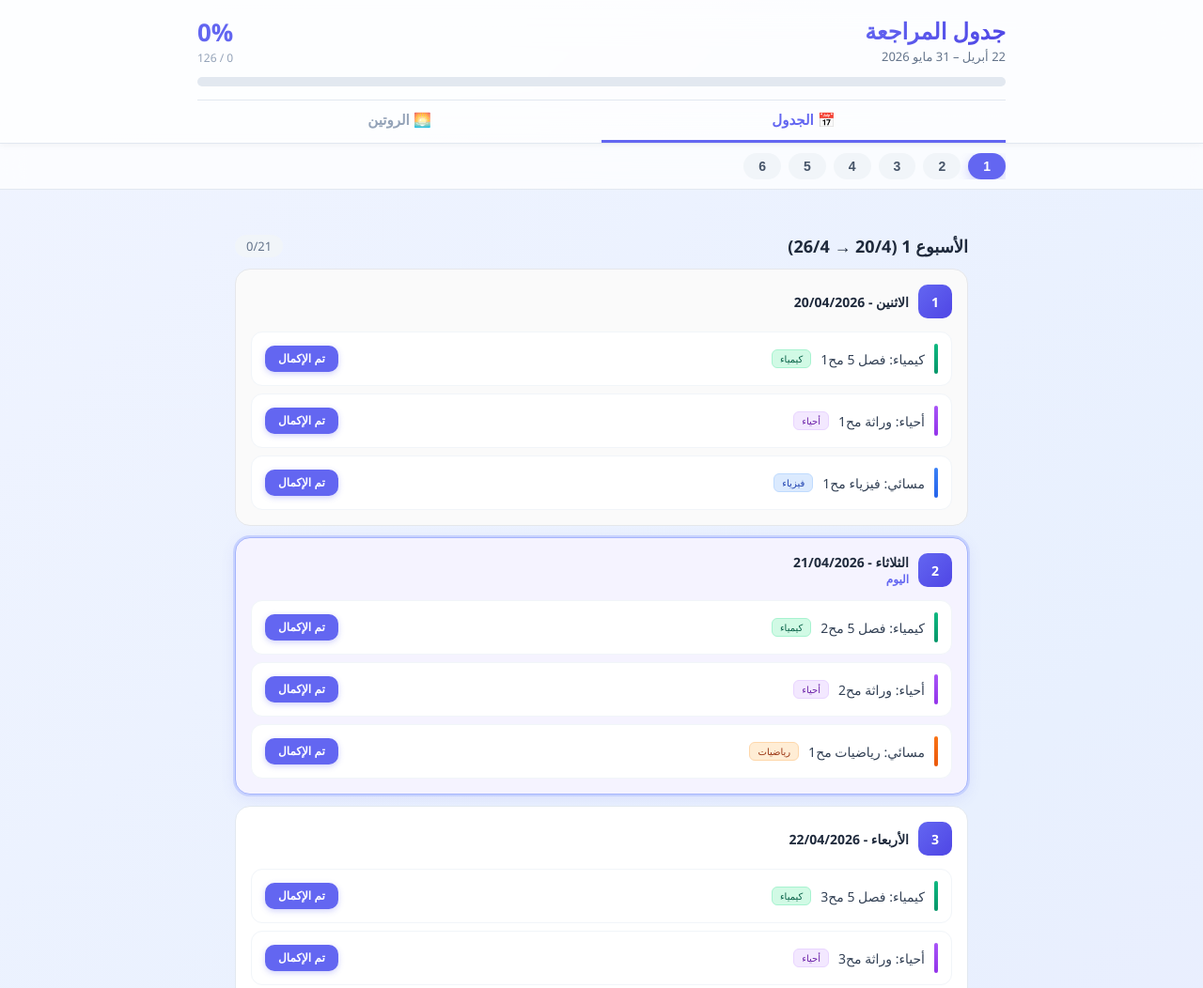
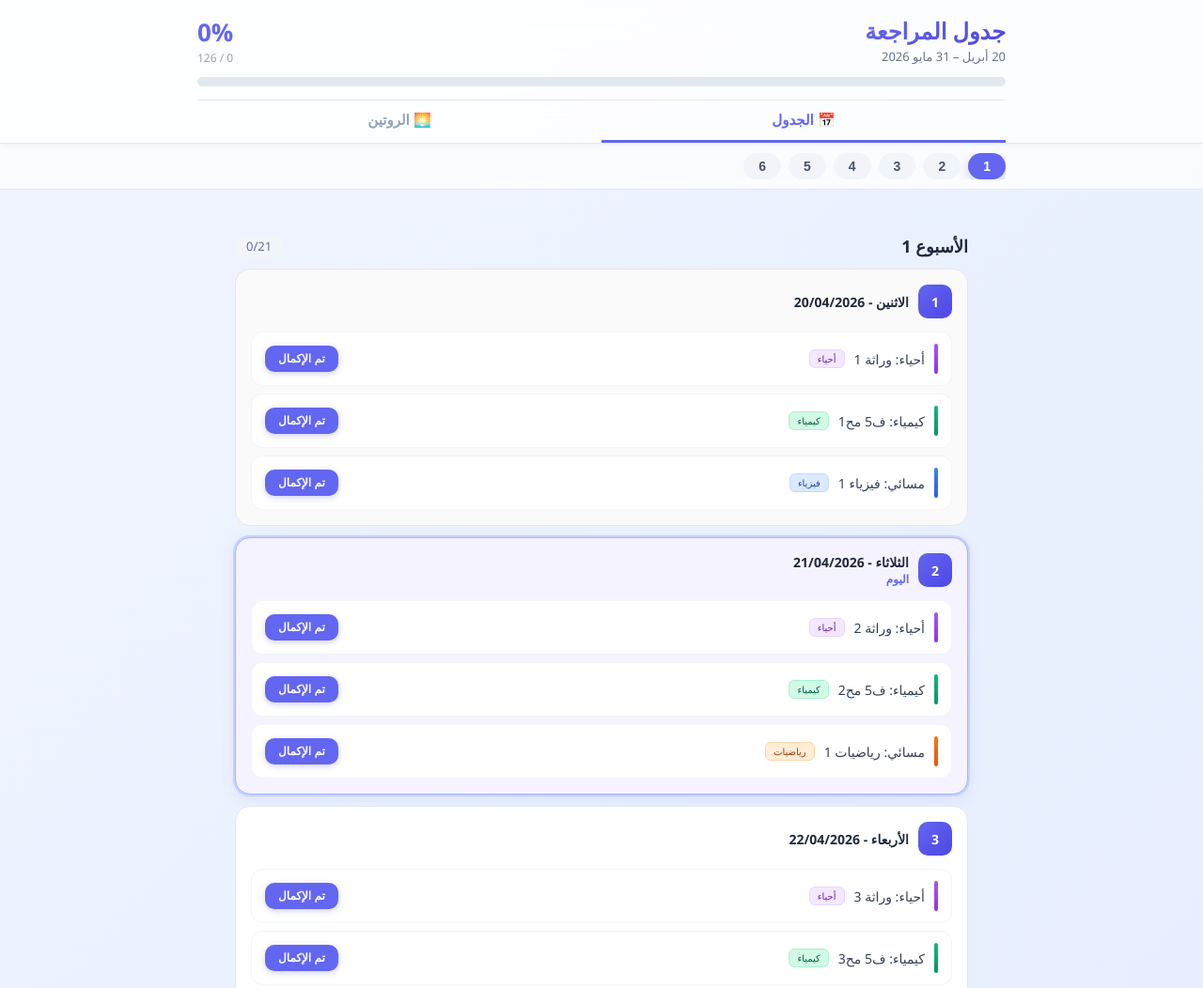
Before and after one commit to yassinmohammed2009/Drasa20, a plain HTML site: page index.html in a window 1280 px wide. Shown: the top 1052 px of the page at 94% size. Drawn offline with Linux system fonts and the light colour scheme.

Commit message:
Update index.html

```diff
--- a/index.html
+++ b/index.html
@@ -357,7 +357,7 @@
     <div class="header-top">
       <div>
         <div class="site-title">جدول المراجعة</div>
-        <div class="site-subtitle">22 أبريل – 31 مايو 2026</div>
+        <div class="site-subtitle">20 أبريل – 31 مايو 2026</div>
       </div>
       <div class="progress-stat" id="progressWrap">
         <div class="progress-percent" id="progressPercent">0%</div>
@@ -571,58 +571,58 @@
 
   const TASKS = [
     // الأسبوع 1 (20/4 – 26/4)
-    { date:"2026-04-20", week:1, weekLabel:"الأسبوع 1 (20/4 → 26/4)", day:1,  subjects:["كيمياء: فصل 5 مح1","أحياء: وراثة مح1","مسائي: فيزياء مح1"] },
-    { date:"2026-04-21", week:1, weekLabel:"الأسبوع 1 (20/4 → 26/4)", day:2,  subjects:["كيمياء: فصل 5 مح2","أحياء: وراثة مح2","مسائي: رياضيات مح1"] },
-    { date:"2026-04-22", week:1, weekLabel:"الأسبوع 1 (20/4 → 26/4)", day:3,  subjects:["كيمياء: فصل 5 مح3","أحياء: وراثة مح3","مسائي: فيزياء مح2"] },
-    { date:"2026-04-23", week:1, weekLabel:"الأسبوع 1 (20/4 → 26/4)", day:4,  subjects:["كيمياء: فصل 5 مح4","أحياء: وراثة مح4","مسائي: رياضيات مح2"] },
-    { date:"2026-04-24", week:1, weekLabel:"الأسبوع 1 (20/4 → 26/4)", day:5,  subjects:["كيمياء: فصل 5 مح5","أحياء: وراثة مح5","مسائي: فيزياء مح3"] },
-    { date:"2026-04-25", week:1, weekLabel:"الأسبوع 1 (20/4 → 26/4)", day:6,  subjects:["كيمياء: فصل 5 مح6","أحياء: وراثة مح6","مسائي: رياضيات مح3"] },
-    { date:"2026-04-26", week:1, weekLabel:"الأسبوع 1 (20/4 → 26/4)", day:7,  subjects:["كيمياء: فصل 5 مح7","أحياء: وراثة مح7","مسائي: عربي مح1"] },
+    { date:"2026-04-20", week:1, weekLabel:"الأسبوع 1", day:1,  subjects:["أحياء: وراثة 1","كيمياء: ف5 مح1","مسائي: فيزياء 1"] },
+    { date:"2026-04-21", week:1, weekLabel:"الأسبوع 1", day:2,  subjects:["أحياء: وراثة 2","كيمياء: ف5 مح2","مسائي: رياضيات 1"] },
+    { date:"2026-04-22", week:1, weekLabel:"الأسبوع 1", day:3,  subjects:["أحياء: وراثة 3","كيمياء: ف5 مح3","مسائي: فيزياء 2"] },
+    { date:"2026-04-23", week:1, weekLabel:"الأسبوع 1", day:4,  subjects:["أحياء: وراثة 4","كيمياء: ف5 مح4","مسائي: رياضيات 2"] },
+    { date:"2026-04-24", week:1, weekLabel:"الأسبوع 1", day:5,  subjects:["أحياء: وراثة 5","كيمياء: ف5 مح5","مسائي: فيزياء 3"] },
+    { date:"2026-04-25", week:1, weekLabel:"الأسبوع 1", day:6,  subjects:["أحياء: وراثة 6","كيمياء: ف5 مح6","مسائي: رياضيات 3"] },
+    { date:"2026-04-26", week:1, weekLabel:"الأسبوع 1", day:7,  subjects:["أحياء: مراجعة","كيمياء: مراجعة","مسائي: عربي"] },
 
     // الأسبوع 2 (27/4 – 3/5)
-    { date:"2026-04-27", week:2, weekLabel:"الأسبوع 2 (27/4 → 3/5)", day:8,  subjects:["كيمياء: فصل 5 مح8","أحياء: وراثة مح8","مسائي: فيزياء مح4"] },
-    { date:"2026-04-28", week:2, weekLabel:"الأسبوع 2 (27/4 → 3/5)", day:9,  subjects:["كيمياء: فصل 5 مح9","أحياء: وراثة مح9","مسائي: رياضيات مح4"] },
-    { date:"2026-04-29", week:2, weekLabel:"الأسبوع 2 (27/4 → 3/5)", day:10, subjects:["كيمياء: فصل 5 مح10","أحياء: وراثة مح10","مسائي: فيزياء مح5"] },
-    { date:"2026-04-30", week:2, weekLabel:"الأسبوع 2 (27/4 → 3/5)", day:11, subjects:["كيمياء: فصل 5 مح11","أحياء: وراثة مح11","مسائي: رياضيات مح5"] },
-    { date:"2026-05-01", week:2, weekLabel:"الأسبوع 2 (27/4 → 3/5)", day:12, subjects:["كيمياء: فصل 6 مح1","أحياء: وراثة مح12","مسائي: فيزياء مح6"] },
-    { date:"2026-05-02", week:2, weekLabel:"الأسبوع 2 (27/4 → 3/5)", day:13, subjects:["كيمياء: فصل 6 مح2","أحياء: وراثة مح13","مسائي: رياضيات مح6"] },
-    { date:"2026-05-03", week:2, weekLabel:"الأسبوع 2 (27/4 → 3/5)", day:14, subjects:["كيمياء: فصل 6 مح3","أحياء: وراثة مح14","مسائي: عربي مح2"] },
+    { date:"2026-04-27", week:2, weekLabel:"الأسبوع 2", day:8,  subjects:["أحياء: مراجعة وراثة","كيمياء: ف5 مح7","مسائي: فيزياء 4"] },
+    { date:"2026-04-28", week:2, weekLabel:"الأسبوع 2", day:9,  subjects:["أحياء: مراجعة وراثة","كيمياء: ف5 مح8","مسائي: رياضيات 4"] },
+    { date:"2026-04-29", week:2, weekLabel:"الأسبوع 2", day:10, subjects:["أحياء: مراجعة وراثة","كيمياء: ف5 مح9","مسائي: فيزياء 5"] },
+    { date:"2026-04-30", week:2, weekLabel:"الأسبوع 2", day:11, subjects:["أحياء: مراجعة وراثة","كيمياء: ف5 مح10","مسائي: رياضيات 5"] },
+    { date:"2026-05-01", week:2, weekLabel:"الأسبوع 2", day:12, subjects:["أحياء: مراجعة وراثة","كيمياء: ف5 مح11","مسائي: فيزياء 6"] },
+    { date:"2026-05-02", week:2, weekLabel:"الأسبوع 2", day:13, subjects:["أحياء: مراجعة وراثة","كيمياء: ف5 مح12","مسائي: رياضيات 6"] },
+    { date:"2026-05-03", week:2, weekLabel:"الأسبوع 2", day:14, subjects:["أحياء: مراجعة","كيمياء: مراجعة","مسائي: عربي"] },
 
     // الأسبوع 3 (4/5 – 10/5)
-    { date:"2026-05-04", week:3, weekLabel:"الأسبوع 3 (4/5 → 10/5)", day:15, subjects:["كيمياء: فصل 6 مح4","أحياء: وراثة مح15","مسائي: فيزياء مح7"] },
-    { date:"2026-05-05", week:3, weekLabel:"الأسبوع 3 (4/5 → 10/5)", day:16, subjects:["كيمياء: فصل 6 مح5","أحياء: وراثة مح16","مسائي: رياضيات مح7"] },
-    { date:"2026-05-06", week:3, weekLabel:"الأسبوع 3 (4/5 → 10/5)", day:17, subjects:["كيمياء: فصل 6 مح6","أحياء: وراثة مح17","مسائي: فيزياء مح8"] },
-    { date:"2026-05-07", week:3, weekLabel:"الأسبوع 3 (4/5 → 10/5)", day:18, subjects:["كيمياء: فصل 6 مح7","أحياء: وراثة مح18","مسائي: رياضيات مح8"] },
-    { date:"2026-05-08", week:3, weekLabel:"الأسبوع 3 (4/5 → 10/5)", day:19, subjects:["كيمياء: فصل 6 مح8","أحياء: وراثة مح19","مسائي: فيزياء مح9"] },
-    { date:"2026-05-09", week:3, weekLabel:"الأسبوع 3 (4/5 → 10/5)", day:20, subjects:["كيمياء: فصل 6 مح9","أحياء: وراثة مح20","مسائي: رياضيات مح9"] },
-    { date:"2026-05-10", week:3, weekLabel:"الأسبوع 3 (4/5 → 10/5)", day:21, subjects:["كيمياء: فصل 6 مح10","أحياء: وراثة مح21","مسائي: عربي مح3"] },
+    { date:"2026-05-04", week:3, weekLabel:"الأسبوع 3", day:15, subjects:["أحياء: مراجعة وراثة","كيمياء: ف5 مح13","مسائي: فيزياء 7"] },
+    { date:"2026-05-05", week:3, weekLabel:"الأسبوع 3", day:16, subjects:["أحياء: مراجعة وراثة","كيمياء: ف5 مح14","مسائي: رياضيات 7"] },
+    { date:"2026-05-06", week:3, weekLabel:"الأسبوع 3", day:17, subjects:["أحياء: مراجعة وراثة","كيمياء: ف5 مح15","مسائي: فيزياء 8"] },
+    { date:"2026-05-07", week:3, weekLabel:"الأسبوع 3", day:18, subjects:["أحياء: مراجعة وراثة","كيمياء: ف5 مح16","مسائي: رياضيات 8"] },
+    { date:"2026-05-08", week:3, weekLabel:"الأسبوع 3", day:19, subjects:["أحياء: مراجعة وراثة","كيمياء: ف5 مح17","مسائي: فيزياء 9"] },
+    { date:"2026-05-09", week:3, weekLabel:"الأسبوع 3", day:20, subjects:["أحياء: مراجعة وراثة","كيمياء: ف5 مح18","مسائي: رياضيات 9"] },
+    { date:"2026-05-10", week:3, weekLabel:"الأسبوع 3", day:21, subjects:["أحياء: مراجعة","كيمياء: مراجعة","مسائي: عربي"] },
 
     // الأسبوع 4 (11/5 – 17/5)
-    { date:"2026-05-11", week:4, weekLabel:"الأسبوع 4 (11/5 → 17/5)", day:22, subjects:["كيمياء: فصل 6 مح11","أحياء: وراثة مح22","مسائي: فيزياء مح10"] },
-    { date:"2026-05-12", week:4, weekLabel:"الأسبوع 4 (11/5 → 17/5)", day:23, subjects:["كيمياء: فصل 6 مح12","أحياء: وراثة مح23","مسائي: رياضيات مح10"] },
-    { date:"2026-05-13", week:4, weekLabel:"الأسبوع 4 (11/5 → 17/5)", day:24, subjects:["كيمياء: فصل 6 مح13","أحياء: وراثة مح24","مسائي: فيزياء مح11"] },
-    { date:"2026-05-14", week:4, weekLabel:"الأسبوع 4 (11/5 → 17/5)", day:25, subjects:["كيمياء: فصل 7 مح1","أحياء: وراثة مح25","مسائي: رياضيات مح11"] },
-    { date:"2026-05-15", week:4, weekLabel:"الأسبوع 4 (11/5 → 17/5)", day:26, subjects:["كيمياء: فصل 7 مح2","أحياء: وراثة مح26","مسائي: فيزياء مح12"] },
-    { date:"2026-05-16", week:4, weekLabel:"الأسبوع 4 (11/5 → 17/5)", day:27, subjects:["كيمياء: فصل 7 مح3","أحياء: وراثة مح27","مسائي: رياضيات مح12"] },
-    { date:"2026-05-17", week:4, weekLabel:"الأسبوع 4 (11/5 → 17/5)", day:28, subjects:["كيمياء: فصل 7 مح4","أحياء: وراثة مح28","مسائي: عربي مح4"] },
+    { date:"2026-05-11", week:4, weekLabel:"الأسبوع 4", day:22, subjects:["أحياء: مراجعة وراثة","كيمياء: ف5 مح19","مسائي: فيزياء 10"] },
+    { date:"2026-05-12", week:4, weekLabel:"الأسبوع 4", day:23, subjects:["أحياء: مراجعة وراثة","كيمياء: ف5 مح20","مسائي: رياضيات 10"] },
+    { date:"2026-05-13", week:4, weekLabel:"الأسبوع 4", day:24, subjects:["أحياء: مراجعة وراثة","كيمياء: ف5 مح21","مسائي: فيزياء 11"] },
+    { date:"2026-05-14", week:4, weekLabel:"الأسبوع 4", day:25, subjects:["أحياء: مراجعة وراثة","كيمياء: ف5 مح22","مسائي: رياضيات 11"] },
+    { date:"2026-05-15", week:4, weekLabel:"الأسبوع 4", day:26, subjects:["أحياء: مراجعة وراثة","كيمياء: ف5 مح23","مسائي: فيزياء 12"] },
+    { date:"2026-05-16", week:4, weekLabel:"الأسبوع 4", day:27, subjects:["أحياء: مراجعة وراثة","كيمياء: ف5 مح24","مسائي: رياضيات 12"] },
+    { date:"2026-05-17", week:4, weekLabel:"الأسبوع 4", day:28, subjects:["أحياء: مراجعة","كيمياء: مراجعة","مسائي: عربي"] },
 
     // الأسبوع 5 (18/5 – 24/5)
-    { date:"2026-05-18", week:5, weekLabel:"الأسبوع 5 (18/5 → 24/5)", day:29, subjects:["كيمياء: فصل 7 مح5","أحياء: وراثة مح29","مسائي: فيزياء مح13"] },
-    { date:"2026-05-19", week:5, weekLabel:"الأسبوع 5 (18/5 → 24/5)", day:30, subjects:["كيمياء: فصل 7 مح6","أحياء: وراثة مح30","مسائي: رياضيات مح13"] },
-    { date:"2026-05-20", week:5, weekLabel:"الأسبوع 5 (18/5 → 24/5)", day:31, subjects:["كيمياء: فصل 7 مح7","أحياء: وراثة مح31","مسائي: فيزياء مح14"] },
-    { date:"2026-05-21", week:5, weekLabel:"الأسبوع 5 (18/5 → 24/5)", day:32, subjects:["كيمياء: فصل 7 مح8","أحياء: وراثة مح32","مسائي: رياضيات مح14"] },
-    { date:"2026-05-22", week:5, weekLabel:"الأسبوع 5 (18/5 → 24/5)", day:33, subjects:["كيمياء: فصل 7 مح9","أحياء: وراثة مح33","مسائي: فيزياء مح15"] },
-    { date:"2026-05-23", week:5, weekLabel:"الأسبوع 5 (18/5 → 24/5)", day:34, subjects:["كيمياء: فصل 7 مح10","أحياء: وراثة مح34","مسائي: رياضيات مح15"] },
-    { date:"2026-05-24", week:5, weekLabel:"الأسبوع 5 (18/5 → 24/5)", day:35, subjects:["كيمياء: فصل 7 مح11","أحياء: وراثة مح35","مسائي: عربي مح5"] },
+    { date:"2026-05-18", week:5, weekLabel:"الأسبوع 5", day:29, subjects:["أحياء: مراجعة وراثة","كيمياء: ف5 مح25","مسائي: فيزياء 13"] },
+    { date:"2026-05-19", week:5, weekLabel:"الأسبوع 5", day:30, subjects:["أحياء: مراجعة وراثة","كيمياء: ف5 مح26","مسائي: رياضيات 13"] },
+    { date:"2026-05-20", week:5, weekLabel:"الأسبوع 5", day:31, subjects:["أحياء: مراجعة وراثة","كيمياء: ف5 مح27","مسائي: فيزياء 14"] },
+    { date:"2026-05-21", week:5, weekLabel:"الأسبوع 5", day:32, subjects:["أحياء: مراجعة وراثة","كيمياء: ف5 مح28","مسائي: رياضيات 14"] },
+    { date:"2026-05-22", week:5, weekLabel:"الأسبوع 5", day:33, subjects:["أحياء: مراجعة وراثة","كيمياء: ف5 مح29","مسائي: فيزياء 15"] },
+    { date:"2026-05-23", week:5, weekLabel:"الأسبوع 5", day:34, subjects:["أحياء: مراجعة وراثة","كيمياء: ف5 مح30","مسائي: رياضيات 15"] },
+    { date:"2026-05-24", week:5, weekLabel:"الأسبوع 5", day:35, subjects:["أحياء: مراجعة","كيمياء: مراجعة","مسائي: عربي"] },
 
-    // الأسبوع 6 (25/5 – 31/5)
-    { date:"2026-05-25", week:6, weekLabel:"الأسبوع 6 (25/5 → 31/5)", day:36, subjects:["كيمياء: فصل 7 مح12","أحياء: وراثة مح36","مسائي: فيزياء مح16"] },
-    { date:"2026-05-26", week:6, weekLabel:"الأسبوع 6 (25/5 → 31/5)", day:37, subjects:["كيمياء: فصل 7 مح13","أحياء: وراثة مح37","مسائي: رياضيات مح16"] },
-    { date:"2026-05-27", week:6, weekLabel:"الأسبوع 6 (25/5 → 31/5)", day:38, subjects:["كيمياء: مراجعة","أحياء: وراثة مح38","مسائي: فيزياء مح17"] },
-    { date:"2026-05-28", week:6, weekLabel:"الأسبوع 6 (25/5 → 31/5)", day:39, subjects:["كيمياء: مراجعة","أحياء: وراثة مح39","مسائي: رياضيات مح17"] },
-    { date:"2026-05-29", week:6, weekLabel:"الأسبوع 6 (25/5 → 31/5)", day:40, subjects:["كيمياء: مراجعة","أحياء: وراثة مح40","مسائي: فيزياء مح18"] },
-    { date:"2026-05-30", week:6, weekLabel:"الأسبوع 6 (25/5 → 31/5)", day:41, subjects:["كيمياء: مراجعة","أحياء: وراثة مح41","مسائي: رياضيات مح18"] },
-    { date:"2026-05-31", week:6, weekLabel:"الأسبوع 6 (25/5 → 31/5)", day:42, subjects:["كيمياء: مراجعة","أحياء: وراثة مح42","مسائي: عربي مح6"] },
+    // الأسبوع 6 – مراجعة (25/5 – 31/5)
+    { date:"2026-05-25", week:6, weekLabel:"الأسبوع 6 (مراجعة)", day:36, subjects:["أحياء: مراجعة شاملة","كيمياء: مراجعة","مسائي: فيزياء مراجعة"] },
+    { date:"2026-05-26", week:6, weekLabel:"الأسبوع 6 (مراجعة)", day:37, subjects:["أحياء: مراجعة شاملة","كيمياء: مراجعة","مسائي: رياضيات مراجعة"] },
+    { date:"2026-05-27", week:6, weekLabel:"الأسبوع 6 (مراجعة)", day:38, subjects:["أحياء: حل أسئلة","كيمياء: حل أسئلة","مسائي: عربي"] },
+    { date:"2026-05-28", week:6, weekLabel:"الأسبوع 6 (مراجعة)", day:39, subjects:["أحياء: حل أسئلة","كيمياء: حل أسئلة","مسائي: فيزياء"] },
+    { date:"2026-05-29", week:6, weekLabel:"الأسبوع 6 (مراجعة)", day:40, subjects:["أحياء: مراجعة مركزة","كيمياء: مراجعة مركزة","مسائي: رياضيات"] },
+    { date:"2026-05-30", week:6, weekLabel:"الأسبوع 6 (مراجعة)", day:41, subjects:["أحياء: اختبار ذاتي","كيمياء: اختبار ذاتي","مسائي: عربي"] },
+    { date:"2026-05-31", week:6, weekLabel:"الأسبوع 6 (مراجعة)", day:42, subjects:["أحياء: مراجعة نهائية","كيمياء: مراجعة نهائية","مسائي: راحة 🎉"] },
   ];
 
   function getSubjectClass(s) {
```
